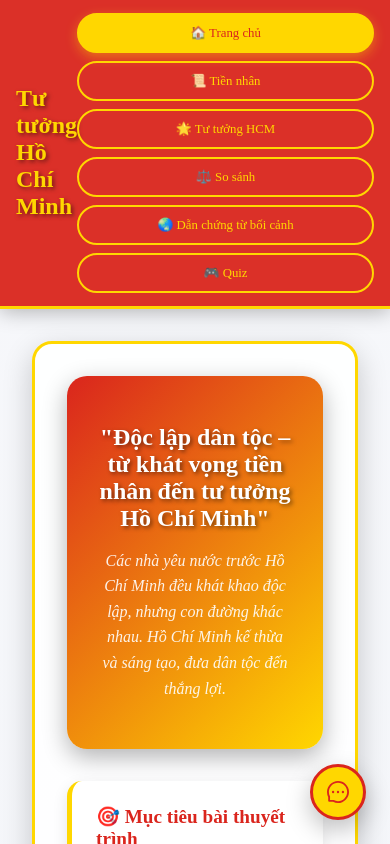
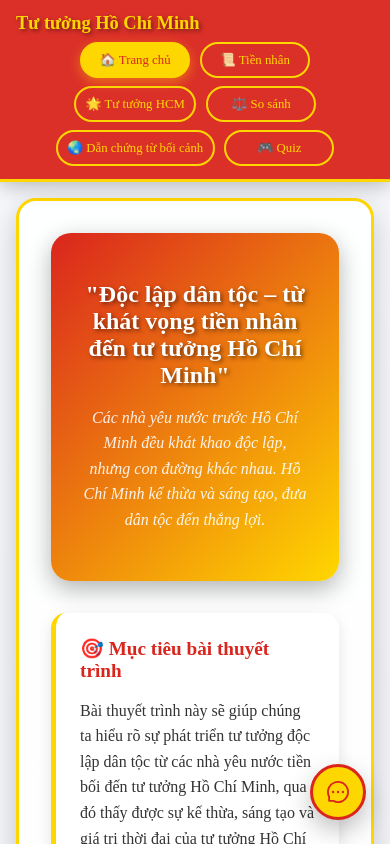
Before and after one commit to PDK-23/hcm-web, a React (Vite) app: page / in a window 390 px wide. Shown: the top 844 px of the page. Built offline with nearby package versions, Linux system fonts and the light colour scheme.

Commit message:
Improve navigation bar responsiveness and layout

```diff
--- a/src/App.css
+++ b/src/App.css
@@ -37,6 +37,8 @@ body {
   justify-content: space-between;
   align-items: center;
   padding: 0.8rem 1rem;
+  flex-wrap: wrap; /* allow wrapping on small screens */
+  row-gap: 0.5rem;
 }
 
 .nav-logo {
@@ -49,15 +51,17 @@ body {
   color: #ffd700;
   text-shadow: 2px 2px 4px rgba(0, 0, 0, 0.5);
   font-family: 'Times New Roman', serif;
+  white-space: nowrap; /* never wrap title */
 }
 
 .nav-menu {
-  display: grid;
-  grid-template-columns: repeat(auto-fit, minmax(180px, 1fr));
+  display: flex;
+  flex-wrap: wrap;
   gap: 0.5rem;
-  width: 100%;
-  max-width: 1200px;
-  margin: 0 auto;
+  justify-content: flex-end;
+  align-items: center;
+  margin-left: 1rem;
+  max-width: 100%;
 }
 
 .nav-item {
@@ -71,7 +75,10 @@ body {
   font-weight: 500;
   transition: all 0.3s ease;
   font-family: 'Times New Roman', serif;
-  width: 100%;
+  width: auto; /* don't stretch buttons too wide */
+  max-width: 200px; /* cap width so buttons don't get too long */
+  min-width: 140px; /* keep some consistency */
+  flex: 0 1 auto; /* allow wrap */
   white-space: nowrap;
   overflow: hidden;
   text-overflow: ellipsis;
@@ -102,6 +109,50 @@ body {
   max-width: 1200px;
   margin: 0 auto;
   width: 100%;
+}
+
+/* Responsive tweaks */
+@media (max-width: 1024px) {
+  .logo-text {
+    font-size: 1.3rem;
+  }
+  .nav-item {
+    font-size: 0.82rem;
+    padding: 0.45rem 0.7rem;
+    max-width: 180px;
+    min-width: 120px;
+  }
+}
+
+@media (max-width: 768px) {
+  .nav-container {
+    flex-direction: column;
+    align-items: stretch;
+  }
+  .nav-menu {
+    justify-content: center;
+    margin-left: 0;
+    gap: 0.5rem 0.6rem;
+  }
+  .main-content {
+    padding: 1.25rem;
+  }
+}
+
+@media (max-width: 480px) {
+  .logo-text {
+    font-size: 1.15rem;
+  }
+  .nav-item {
+    font-size: 0.78rem;
+    padding: 0.4rem 0.6rem;
+    max-width: 160px;
+    min-width: 110px;
+    min-height: 36px;
+  }
+  .main-content {
+    padding: 1rem;
+  }
 }
 
 /* Page Styles */
```
